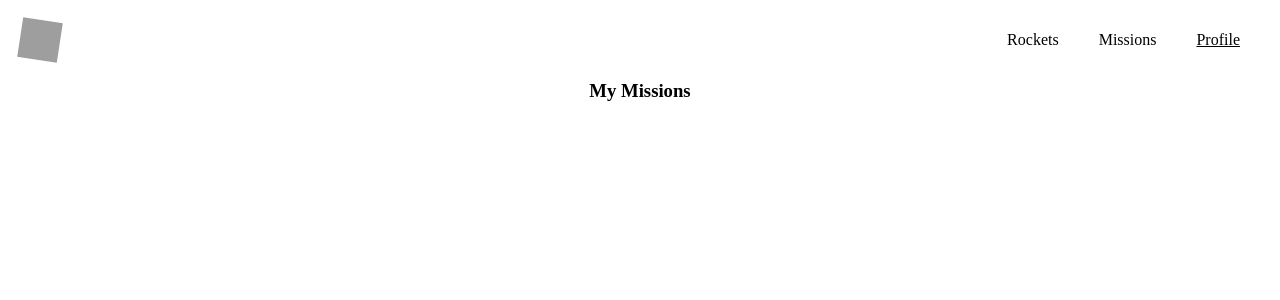
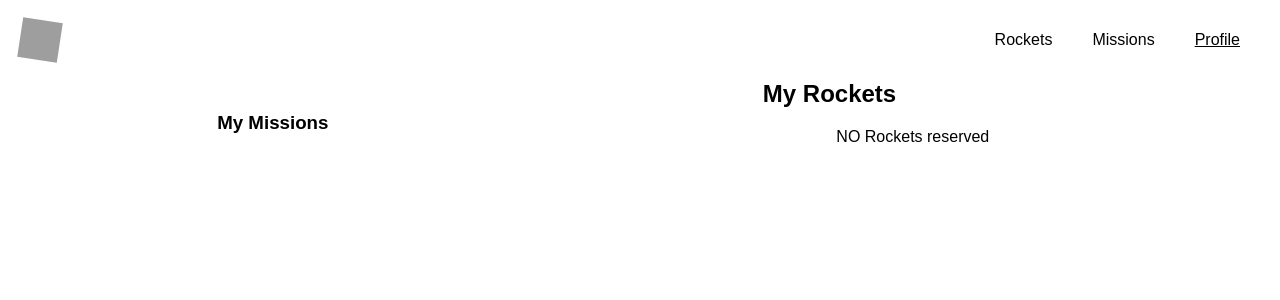
Before and after one commit to AkshithaReddy1899/react-group-project, a React (Create React App) app: page /profile in a window 1280 px wide. Shown: the top 300 px of the page. Built offline with nearby package versions, Linux system fonts and the light colour scheme; grey boxes are pictures that could not be loaded.

Commit message:
display reserved on profile

```diff
--- a/src/App.css
+++ b/src/App.css
@@ -69,3 +69,9 @@ nav {
 .active {
   text-decoration: underline;
 }
+
+.profile {
+  display: flex;
+  justify-content: space-around;
+  align-items: center;
+}
--- a/src/components/ProfilePage.jsx
+++ b/src/components/ProfilePage.jsx
@@ -1,9 +1,11 @@
 import React from 'react';
 import MissionsProfile from './missions/MissionsProfile';
+import RocketsProfile from './rockets/RocketsProfile';
 
 const ProfilePage = () => (
-  <div>
+  <div className="profile">
     <MissionsProfile />
+    <RocketsProfile />
   </div>
 );
 
--- a/src/components/rockets/RocketsPage.jsx
+++ b/src/components/rockets/RocketsPage.jsx
@@ -12,14 +12,12 @@ const RocketsPage = () => {
     }
   }, []);
 
-  rockets.map((rocket) => console.log(typeof (rocket)));
+  const handleReserve = (e) => {
+    dispatch(reserveRocket(e.target.id));
+  };
 
-  const handleClick = (e) => {
-    rockets.map((rocket) => (
-      (!rocket.reserved)
-        ? dispatch(reserveRocket(e.target.id))
-        : dispatch(cancelRocket(e.target.id))
-    ));
+  const handleCancel = (e) => {
+    dispatch(cancelRocket(e.target.id));
   };
 
   return (
@@ -44,8 +42,8 @@ const RocketsPage = () => {
                 </p>
                 {
                 (rocket.reserved)
-                  ? <button type="button" className="cancel-btn" onClick={handleClick} id={rocket.id}>Cancel</button>
-                  : <button type="button" className="reserve-btn" onClick={handleClick} id={rocket.id}>Reserved</button>
+                  ? <button type="button" className="cancel-btn" onClick={handleCancel} id={rocket.id}>Cancel</button>
+                  : <button type="button" className="reserve-btn" onClick={handleReserve} id={rocket.id}>Reserved</button>
                 }
               </div>
             </li>
--- a/src/components/rockets/RocketsProfile.js
+++ b/src/components/rockets/RocketsProfile.js
@@ -0,0 +1,24 @@
+import React from 'react';
+import { useSelector } from 'react-redux';
+
+const RocketsProfile = () => {
+  const Rockets = useSelector((state) => state.rockets.filter((rocket) => rocket.reserved));
+
+  console.log(Rockets.length);
+  return (
+    <div className="rocket-profile">
+      <h2>My Rockets</h2>
+      <ul>
+        {
+          (Rockets.length === 0)
+            ? <p>NO Rockets reserved</p>
+            : Rockets.map((rocket) => (
+              <li key={rocket.id}>{rocket.name}</li>
+            ))
+        }
+      </ul>
+    </div>
+  );
+};
+
+export default RocketsProfile;
--- a/src/components/rockets/rockets.css
+++ b/src/components/rockets/rockets.css
@@ -66,3 +66,18 @@ button {
   color: #000;
   box-shadow: 1px 1px 1px 1px rgb(153, 153, 153);
 }
+
+.rocket-profile {
+  text-align: left;
+  width: 300px;
+}
+
+.rocket-profile ul {
+  text-align: center;
+  margin: 20px auto;
+}
+
+.rocket-profile li {
+  border: 1px solid grey;
+  padding: 10px;
+}
--- a/src/index.css
+++ b/src/index.css
@@ -2,4 +2,5 @@
   box-sizing: border-box;
   margin: 0;
   padding: 0;
+  font-family: Arial, Helvetica, sans-serif;
 }
```
